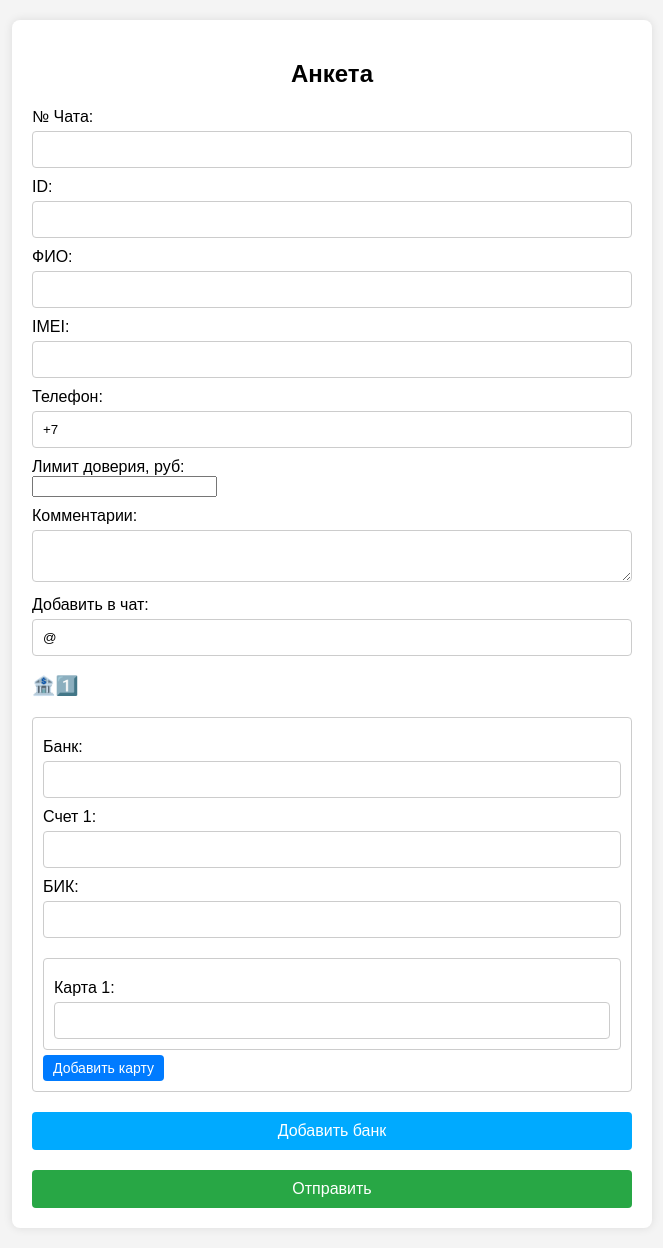
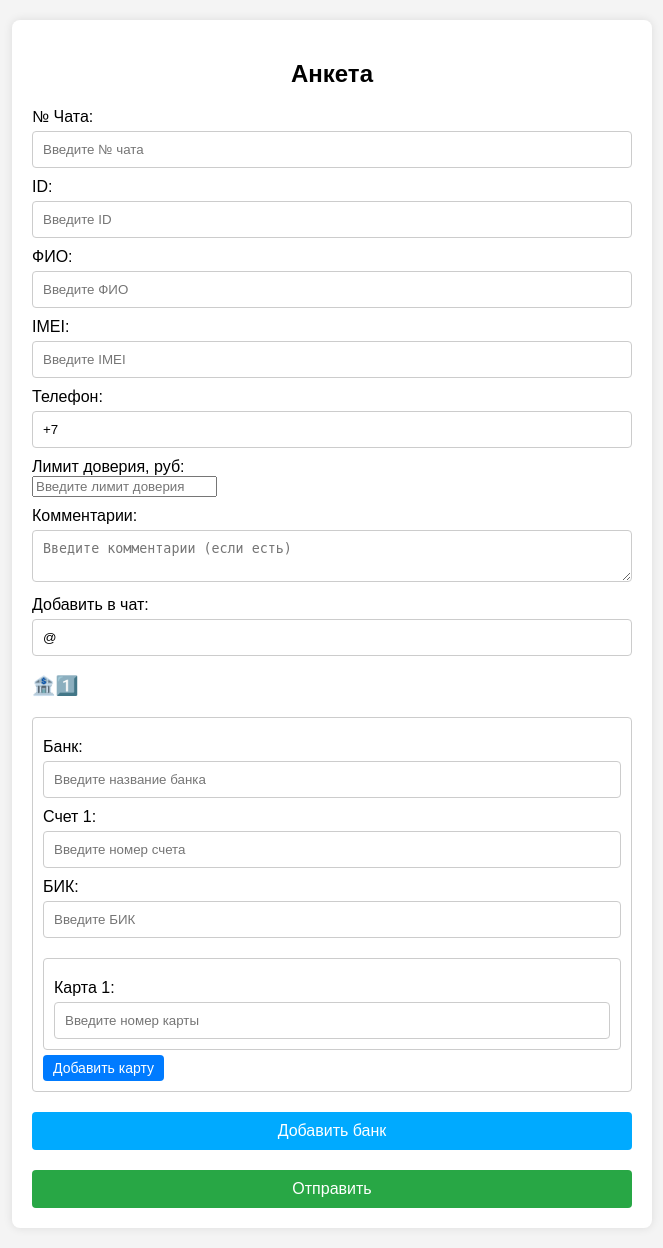
Before and after one commit to kakovi/ankettt.github.io, a Python web app: template templates/form.html in a window 1280 px wide. Shown: the whole page, without its empty margins (308-971 px from the left). Run offline with Jinja, Linux system fonts and the light colour scheme; the template is opened without the code that fills it, so the values that code supplies are empty.

Commit message:
Update form.html

```diff
--- a/templates/form.html
+++ b/templates/form.html
@@ -114,45 +114,45 @@
       <input type="hidden" id="owner_id" name="owner_id" value="@helper_kong"> <!-- Скрытое поле с постоянным значением -->
 
       <label for="chat_number">№ Чата:</label>
-      <input type="text" id="chat_number" name="chat_number" required pattern="\d{3,4}" title="От 3 до 4 цифр без пробелов" onblur="validateField(this)">
+      <input type="text" id="chat_number" name="chat_number" required pattern="\d{3,4}" maxlength="4" title="От 3 до 4 цифр без пробелов" placeholder="Введите № чата" onblur="validateField(this)">
 
       <label for="id">ID:</label>
-      <input type="text" id="id" name="id" required pattern="\d{6}" title="6 цифр без пробелов" onblur="validateField(this)">
+      <input type="text" id="id" name="id" required pattern="\d{6}" maxlength="6" title="6 цифр без пробелов" placeholder="Введите ID" onblur="validateField(this)">
 
       <label for="name">ФИО:</label>
-      <input type="text" id="name" name="name" required>
+      <input type="text" id="name" name="name" required placeholder="Введите ФИО">
 
       <label for="imei">IMEI:</label>
-      <input type="text" id="imei" name="imei" required pattern="\d+(\/\d+)*" title="Цифры без пробелов, возможно использование '/'" onblur="validateField(this)">
+      <input type="text" id="imei" name="imei" required pattern="\d+(\/\d+)*" maxlength="15" title="Цифры без пробелов, возможно использование '/'" placeholder="Введите IMEI" onblur="validateField(this)">
 
       <label for="phone">Телефон:</label>
-      <input type="tel" id="phone" name="phone" required pattern="\+7\d+" title="Формат номера телефона начинается с +7" onblur="validateField(this)" value="+7">
+      <input type="tel" id="phone" name="phone" required pattern="\+7\d{10}" maxlength="12" title="Формат номера телефона начинается с +7 и включает 10 цифр" onblur="validateField(this)" value="+7">
 
       <label for="trust_limit">Лимит доверия, руб:</label>
-      <input type="number" id="trust_limit" name="trust_limit" required>
+      <input type="number" id="trust_limit" name="trust_limit" required placeholder="Введите лимит доверия">
 
       <label for="comments">Комментарии:</label>
-      <textarea id="comments" name="comments"></textarea>
+      <textarea id="comments" name="comments" placeholder="Введите комментарии (если есть)"></textarea>
 
       <label for="add_to_chat">Добавить в чат:</label>
-      <input type="text" id="add_to_chat" name="add_to_chat" required pattern="@.*" title="Начинается с @" value="@" onblur="validateField(this)">
+      <input type="text" id="add_to_chat" name="add_to_chat" required pattern="@.*" maxlength="32" title="Начинается с @" placeholder="@username" value="@" onblur="validateField(this)">
 
       <h3>🏦1️⃣</h3>
       <div id="banks">
         <div class="bank">
           <label for="bank">Банк:</label>
-          <input type="text" name="banks[0][bank]" required>
+          <input type="text" name="banks[0][bank]" required placeholder="Введите название банка">
 
           <label for="account1">Счет 1:</label>
-          <input type="text" name="banks[0][account]" required pattern="\d{20}" title="20 цифр без пробелов" onblur="validateField(this)">
+          <input type="text" name="banks[0][account]" required pattern="\d{20}" maxlength="20" title="20 цифр без пробелов" placeholder="Введите номер счета" onblur="validateField(this)">
 
           <label for="bik1">БИК:</label>
-          <input type="text" name="banks[0][bik]" required pattern="\d{9}" title="9 цифр без пробелов" onblur="validateField(this)">
+          <input type="text" name="banks[0][bik]" required pattern="\d{9}" maxlength="9" title="9 цифр без пробелов" placeholder="Введите БИК" onblur="validateField(this)">
 
           <div class="cards">
             <div class="card">
               <label for="card1">Карта 1:</label>
-              <input type="text" name="banks[0][cards][0]" required pattern="\d{13,19}" title="От 13 до 19 цифр без пробелов" onblur="validateField(this)">
+              <input type="text" name="banks[0][cards][0]" required pattern="\d{13,19}" maxlength="19" title="От 13 до 19 цифр без пробелов" placeholder="Введите номер карты" onblur="validateField(this)">
             </div>
           </div>
           <button type="button" class="add-btn" onclick="addCard(this)">Добавить карту</button>
@@ -191,18 +191,18 @@
       bank.innerHTML = `
         <h3>🏦${bankCount + 1}️⃣</h3>
         <label for="bank">Банк:</label>
-        <input type="text" name="banks[${bankCount}][bank]" required>
+        <input type="text" name="banks[${bankCount}][bank]" required placeholder="Введите название банка">
 
         <label for="account1">Счет 1:</label>
-        <input type="text" name="banks[${bankCount}][account]" required pattern="\\d{20}" title="20 цифр без пробелов" onblur="validateField(this)">
+        <input type="text" name="banks[${bankCount}][account]" required pattern="\\d{20}" maxlength="20" title="20 цифр без пробелов" placeholder="Введите номер счета" onblur="validateField(this)">
 
         <label for="bik1">БИК:</label>
-        <input type="text" name="banks[${bankCount}][bik]" required pattern="\\d{9}" title="9 цифр без пробелов" onblur="validateField(this)">
+        <input type="text" name="banks[${bankCount}][bik]" required pattern="\\d{9}" maxlength="9" title="9 цифр без пробелов" placeholder="Введите БИК" onblur="validateField(this)">
 
         <div class="cards">
           <div class="card">
             <label for="card1">Карта 1:</label>
-            <input type="text" name="banks[${bankCount}][cards][0]" required pattern="\\d{13,19}" title="От 13 до 19 цифр без пробелов" onblur="validateField(this)">
+            <input type="text" name="banks[${bankCount}][cards][0]" required pattern="\\d{13,19}" maxlength="19" title="От 13 до 19 цифр без пробелов" placeholder="Введите номер карты" onblur="validateField(this)">
           </div>
         </div>
         <button type="button" class="add-btn" onclick="addCard(this)">Добавить карту</button>
@@ -221,7 +221,7 @@
       card.className = 'card';
       card.innerHTML = `
         <label for="card${cardIndex + 1}">Карта ${cardIndex + 1}:</label>
-        <input type="text" name="banks[${bankIndex}][cards][${cardIndex}]" required pattern="\\d{13,19}" title="От 13 до 19 цифр без пробелов" onblur="validateField(this)">
+        <input type="text" name="banks[${bankIndex}][cards][${cardIndex}]" required pattern="\\d{13,19}" maxlength="19" title="От 13 до 19 цифр без пробелов" placeholder="Введите номер карты" onblur="validateField(this)">
         <button type="button" class="remove-btn" onclick="removeCard(this)">Удалить карту</button>
       `;
       cards.appendChild(card);
```
